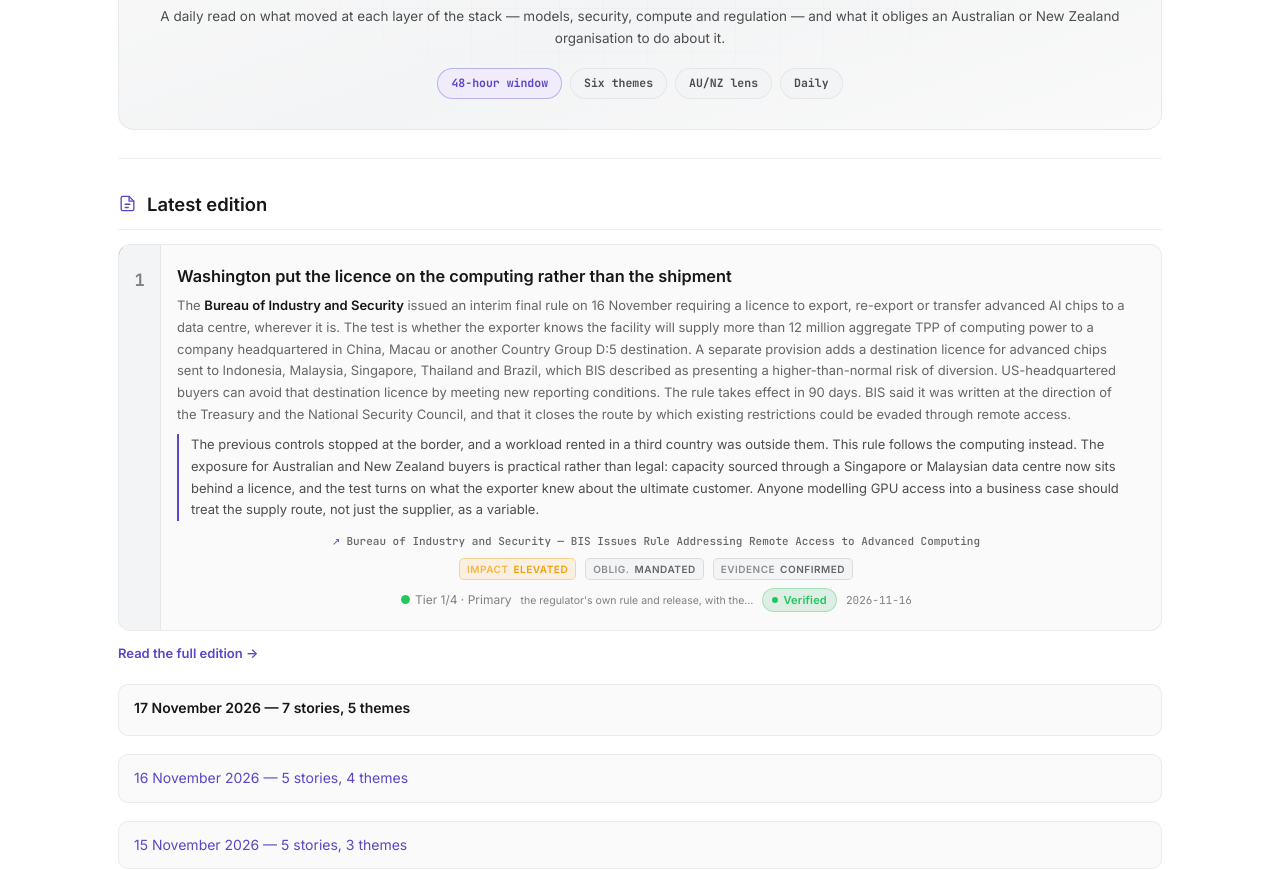
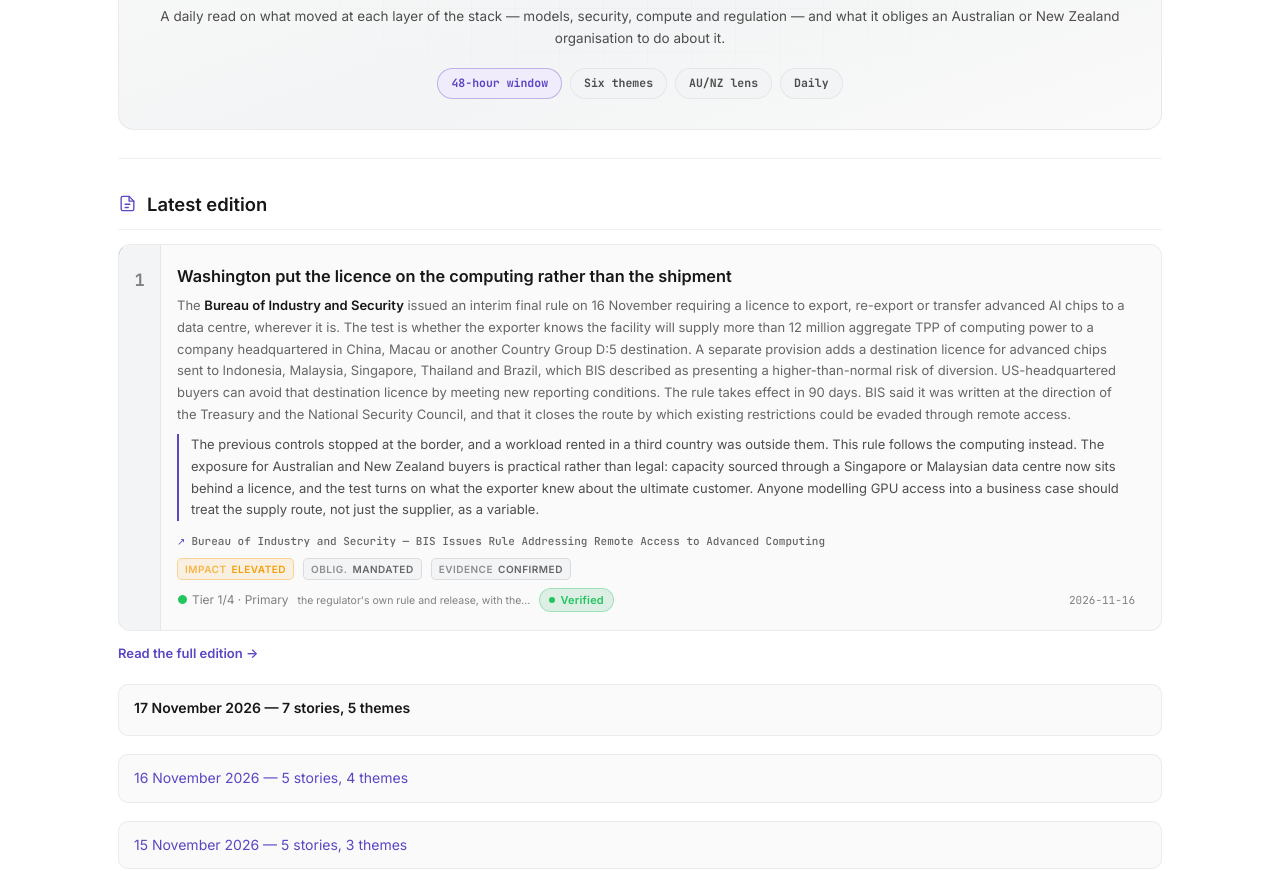
Before and after one commit to PeterJayCox/ai-site, a plain HTML site: page docs/index.html in a window 1280 px wide. Shown: the part 226-1097 px from the top of the page. Drawn offline with Linux system fonts and the light colour scheme.

Commit message:
Card readout: rows are left-aligned, not centred
The chrome sets align-items:center on .meta, which centres each row horizontally
once .meta is a column.

```diff
--- a/docs/assets/digest.css
+++ b/docs/assets/digest.css
@@ -177,7 +177,7 @@ details.method p:last-child{margin-bottom:16px}
       ones, so two cards in the same edition disagreed about the layout. The chrome
       also styles the source as a bordered pill, which at card width reads as a
       button — on this product the source is a readout line, so it goes quiet. */
-.story-card .meta{display:flex;flex-direction:column;gap:8px}
+.story-card .meta{display:flex;flex-direction:column;gap:8px;align-items:stretch}
 .story-card .meta .mrow{display:flex;flex-wrap:wrap;align-items:center;gap:8px 9px}
 .story-card .meta .source{background:none;border:0;border-radius:0;padding:0;
   display:inline-flex;align-items:baseline;gap:6px;line-height:1.5;
```
